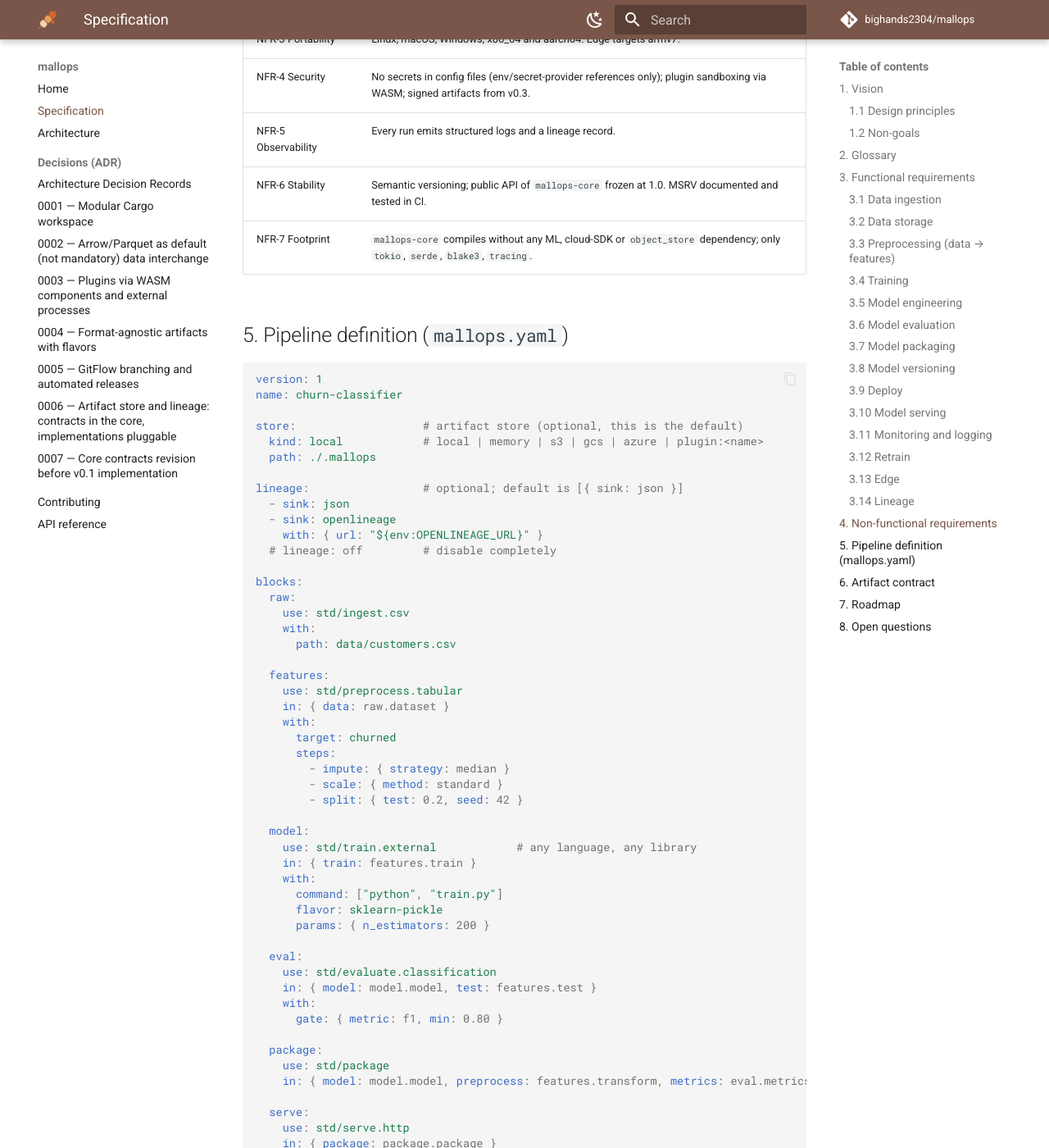
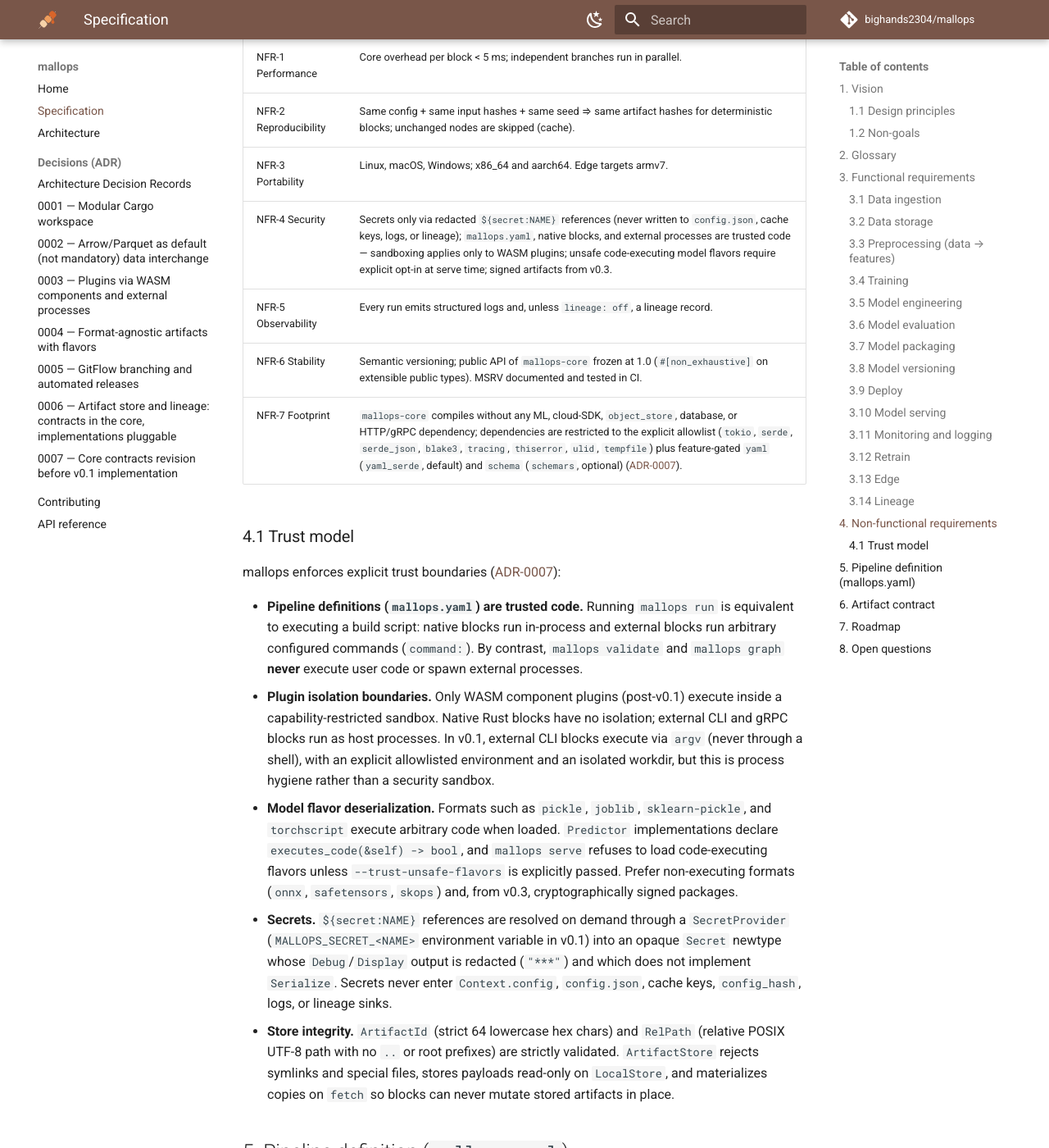
Before and after one commit to bighands2304/mallops, an MkDocs documentation site: the page built from docs/SPEC.md, in a window 1280 px wide and 1400 px high, scrolled down 5552 px. Shown: the whole window at 82% size. Built offline with MkDocs 1.6.1 and Material for MkDocs 9.7.7, drawn with Linux system fonts in a browser that asks for light colours; comment, search, counter and statistics services are not loaded; the version menu is left out; some of the changed text lies outside the part shown.

Commit message:
docs(spec): align SPEC.md with ADR-0007 core contracts and trust model
Signed-off-by: bighands2304 <61188329+bighands2304@users.noreply.github.com>

````diff
--- a/docs/SPEC.md
+++ b/docs/SPEC.md
@@ -17,9 +17,9 @@ It can be used in three ways, all backed by the same core:
 ### 1.1 Design principles
 
 1. **Format and library agnostic.** mallops never imposes a model format, a data format or an ML library. An artifact is *opaque files + a manifest*. ONNX, safetensors, TorchScript, pickle, GGUF, XGBoost JSON, a custom binary — all first-class.
-2. **Everything is a block.** Every lifecycle step, including storage, deploy and retrain triggers, is a replaceable block with declared inputs and outputs.
+2. **Everything is a block.** Every lifecycle step, including data storage, deploy and retrain triggers, is a replaceable block with declared inputs and outputs (artifact store and lineage are core contracts acting on every edge; see [ADR-0006](adr/0006-store-and-lineage-contracts.md)).
 3. **Small core, optional everything else.** The core has no ML dependency. Standard blocks live behind Cargo feature flags.
-4. **Reproducible by default.** Content-addressed artifacts, locked configs, recorded seeds and environment.
+4. **Reproducible by default.** Content-addressed artifacts, recorded configs, seeds and environment.
 5. **Local first, scale out later.** A full pipeline runs on a laptop with zero infrastructure; the same pipeline targets object storage, remote runners and edge fleets by swapping blocks.
 
 ### 1.2 Non-goals
@@ -61,9 +61,9 @@ Two distinct concerns, deliberately kept apart ([ADR-0006](adr/0006-store-and-li
 - FR-STO-1: blocks that write datasets/features to object stores, data lakes (Delta, Iceberg), databases and feature stores — v0.2+.
 
 **b) Artifact store** — the internal mechanism through which blocks hand artifacts to each other. Not a block: it sits on every edge of the DAG.
-- FR-STO-2: the core defines the `ArtifactStore` contract and ships two minimal implementations: `local` (filesystem, default) and `memory` (ephemeral, for tests and throwaway runs) — v0.1.
+- FR-STO-2: the core defines the immutable `ArtifactStore` contract (plus an auxiliary metadata API for cache entries, run lineage records, and future registry entries) and ships two minimal implementations: `local` (filesystem, default) and `memory` (ephemeral, for tests and throwaway runs) — v0.1 ([ADR-0007](adr/0007-core-contracts-revision.md)).
 - FR-STO-3: remote backends (S3, GCS, Azure, …) are optional (`mallops-std` features or plugins) — v0.2.
-- FR-STO-4: content addressing (BLAKE3) — identical content is stored once; enables caching and resume.
+- FR-STO-4: content addressing (canonical BLAKE3 over manifest and payload, excluding run provenance) — identical content is stored once; enables caching and resume.
 - FR-STO-5: garbage collection of artifacts unreachable from retained runs — v0.2.
 
 ### 3.3 Preprocessing (data → features)
@@ -87,7 +87,7 @@ Two distinct concerns, deliberately kept apart ([ADR-0006](adr/0006-store-and-li
 - FR-EVL-3: custom metrics via plugins.
 
 ### 3.7 Model packaging
-- FR-PKG-1: package = model artifact + preprocessing artifacts + manifest (flavor, signature, requirements) — v0.1.
+- FR-PKG-1: package = model artifact + preprocessing `transform` artifacts + manifest (`flavor`, `io_schema`, requirements) — v0.1.
 - FR-PKG-2: optional OCI image output for serving — v0.2.
 - FR-PKG-3: artifact signing (Sigstore/cosign or ed25519) — v0.3.
 
@@ -101,9 +101,9 @@ Two distinct concerns, deliberately kept apart ([ADR-0006](adr/0006-store-and-li
 - FR-DEP-3: rollback to a previous registry version in one command.
 
 ### 3.10 Model serving
-- FR-SRV-1: HTTP/JSON inference server (`mallops serve`) — v0.1.
+- FR-SRV-1: HTTP/JSON inference server (`mallops serve [package-id]`) running outside the batch DAG, consuming a `package` artifact produced by `mallops run` — v0.1 ([ADR-0007](adr/0007-core-contracts-revision.md)).
 - FR-SRV-2: gRPC endpoint, batching, health/readiness probes — v0.2.
-- FR-SRV-3: **backend-agnostic**: the server dispatches to a `Predictor` chosen by the package flavor (ort, tract, candle, burn, linfa, llama.cpp, external Python process…).
+- FR-SRV-3: **backend-agnostic**: the server dispatches to a `Predictor` chosen by the package flavor (linfa, external Python process in v0.1; ort, tract, candle, burn, llama.cpp…). In v0.1 the minimal `Predictor` contract lives in `mallops-std` (shared by `evaluate` and `serve`) and is promoted to `mallops-core` before 1.0 ([ADR-0007](adr/0007-core-contracts-revision.md)).
 
 ### 3.11 Monitoring and logging
 - FR-MON-1: structured logs (`tracing`) for every run and every request — v0.1.
@@ -134,10 +134,20 @@ Two distinct concerns, deliberately kept apart ([ADR-0006](adr/0006-store-and-li
 | NFR-1 Performance | Core overhead per block < 5 ms; independent branches run in parallel. |
 | NFR-2 Reproducibility | Same config + same input hashes + same seed ⇒ same artifact hashes for deterministic blocks; unchanged nodes are skipped (cache). |
 | NFR-3 Portability | Linux, macOS, Windows; x86_64 and aarch64. Edge targets armv7. |
-| NFR-4 Security | No secrets in config files (env/secret-provider references only); plugin sandboxing via WASM; signed artifacts from v0.3. |
-| NFR-5 Observability | Every run emits structured logs and a lineage record. |
-| NFR-6 Stability | Semantic versioning; public API of `mallops-core` frozen at 1.0. MSRV documented and tested in CI. |
-| NFR-7 Footprint | `mallops-core` compiles without any ML, cloud-SDK or `object_store` dependency; only `tokio`, `serde`, `blake3`, `tracing`. |
+| NFR-4 Security | Secrets only via redacted `${secret:NAME}` references (never written to `config.json`, cache keys, logs, or lineage); `mallops.yaml`, native blocks, and external processes are trusted code — sandboxing applies only to WASM plugins; unsafe code-executing model flavors require explicit opt-in at serve time; signed artifacts from v0.3. |
+| NFR-5 Observability | Every run emits structured logs and, unless `lineage: off`, a lineage record. |
+| NFR-6 Stability | Semantic versioning; public API of `mallops-core` frozen at 1.0 (`#[non_exhaustive]` on extensible public types). MSRV documented and tested in CI. |
+| NFR-7 Footprint | `mallops-core` compiles without any ML, cloud-SDK, `object_store`, database, or HTTP/gRPC dependency; dependencies are restricted to the explicit allowlist (`tokio`, `serde`, `serde_json`, `blake3`, `tracing`, `thiserror`, `ulid`, `tempfile`) plus feature-gated `yaml` (`yaml_serde`, default) and `schema` (`schemars`, optional) ([ADR-0007](adr/0007-core-contracts-revision.md)). |
+
+### 4.1 Trust model
+
+mallops enforces explicit trust boundaries ([ADR-0007](adr/0007-core-contracts-revision.md)):
+
+- **Pipeline definitions (`mallops.yaml`) are trusted code.** Running `mallops run` is equivalent to executing a build script: native blocks run in-process and external blocks run arbitrary configured commands (`command:`). By contrast, `mallops validate` and `mallops graph` **never** execute user code or spawn external processes.
+- **Plugin isolation boundaries.** Only WASM component plugins (post-v0.1) execute inside a capability-restricted sandbox. Native Rust blocks have no isolation; external CLI and gRPC blocks run as host processes. In v0.1, external CLI blocks execute via `argv` (never through a shell), with an explicit allowlisted environment and an isolated workdir, but this is process hygiene rather than a security sandbox.
+- **Model flavor deserialization.** Formats such as `pickle`, `joblib`, `sklearn-pickle`, and `torchscript` execute arbitrary code when loaded. `Predictor` implementations declare `executes_code(&self) -> bool`, and `mallops serve` refuses to load code-executing flavors unless `--trust-unsafe-flavors` is explicitly passed. Prefer non-executing formats (`onnx`, `safetensors`, `skops`) and, from v0.3, cryptographically signed packages.
+- **Secrets.** `${secret:NAME}` references are resolved on demand through a `SecretProvider` (`MALLOPS_SECRET_<NAME>` environment variable in v0.1) into an opaque `Secret` newtype whose `Debug`/`Display` output is redacted (`"***"`) and which does not implement `Serialize`. Secrets never enter `Context.config`, `config.json`, cache keys, `config_hash`, logs, or lineage sinks.
+- **Store integrity.** `ArtifactId` (strict 64 lowercase hex chars) and `RelPath` (relative POSIX UTF-8 path with no `..` or root prefixes) are strictly validated. `ArtifactStore` rejects symlinks and special files, stores payloads read-only on `LocalStore`, and materializes copies on `fetch` so blocks can never mutate stored artifacts in place.
 
 ## 5. Pipeline definition (`mallops.yaml`)
 
@@ -189,18 +199,19 @@ blocks:
     use: std/package
     in: { model: model.model, preprocess: features.transform, metrics: eval.metrics }
 
-  serve:
-    use: std/serve.http
-    in: { package: package.package }
-    with: { port: 8080 }
+serve:                   # optional serving config read by `mallops serve` (not a DAG node)
+  package: package.package
+  host: 127.0.0.1
+  port: 8080
 ```
 
 Rules:
-- `use` references a block by `namespace/name` (`std/…` built-in, `plugin/…` installed plugin, `wasm:path.wasm`, `grpc:host:port`).
+- `blocks:` defines the finite batch DAG executed by `mallops run`. Long-running serving lives in the optional top-level `serve:` section (read by `mallops serve`, never started by `mallops run`).
+- `use` references a block by `namespace/name` (`std/…` built-in in v0.1; `plugin/…`, `wasm:path.wasm`, and `grpc:host:port` are reserved for post-v0.1 plugin runtimes and fail with a clear error in v0.1).
 - `in` wires named inputs to `<block>.<output>`; this defines the DAG. Cycles are rejected.
-- `with` is block-specific config, validated against the block's JSON schema.
-- Values may reference environment variables `${env:NAME}` and secrets `${secret:NAME}`; secrets are never written to lineage.
-- A JSON Schema for the file is generated from Rust types (`schemars`) and published for editor completion.
+- `with` is block-specific config, validated by `Block::validate_config` (using `serde` in v0.1; optional JSON Schema validation behind the `schema-validate` feature). Each block also supports `cache: false` to bypass caching.
+- Values may reference environment variables `${env:NAME}` (resolved into `config` and included in `config_hash`) and secrets `${secret:NAME}` (resolved on demand via `MALLOPS_SECRET_<NAME>` in v0.1 into a redacted `Secret`, never written to `config.json`, cache keys, logs, or lineage).
+- A JSON Schema for `mallops.yaml` can be generated via the optional `schema` feature (`schemars`) for editor completion.
 
 ## 6. Artifact contract
 
@@ -212,32 +223,48 @@ Rules:
 
 ```json
 {
+  "schema_version": 1,
   "kind": "model",
   "format": "pickle",
   "flavor": "sklearn-pickle",
-  "signature": { "inputs": [{"name": "age", "dtype": "f64"}], "outputs": [{"name": "churned", "dtype": "f64"}] },
+  "io_schema": { "inputs": [{"name": "age", "dtype": "f64"}], "outputs": [{"name": "churned", "dtype": "f64"}] },
   "metadata": { "framework": "scikit-learn", "framework_version": "1.6.0" },
-  "produced_by": { "run": "01J…", "block": "model" },
   "parents": ["<hash>", "<hash>"]
 }
 ```
 
+Per-run provenance (`run`, `node`) is **not** part of `manifest.json`; it is recorded in `LineageEvent::ArtifactProduced` so identical deterministic runs produce identical `ArtifactId`s ([ADR-0007](adr/0007-core-contracts-revision.md)). Cryptographic signatures (`FR-PKG-3`, v0.3) are stored alongside artifacts rather than inside `manifest.json`.
+
+**Canonical `ArtifactId` encoding (`v1`):**
+1. Initialize a BLAKE3 keyed hasher with `blake3::derive_key("mallops artifact v1")`.
+2. Serialize `Manifest` as canonical JSON (object keys sorted lexicographically, `parents` sorted lexicographically) and hash `u64::to_le_bytes(len) || manifest_json_bytes`.
+3. Collect all payload files via validated `RelPath` (relative UTF-8 POSIX paths with `/` separators, no `..`, no symlinks) sorted bytewise; hash `u64::to_le_bytes(file_count)` followed by `len(path) || path || len(content) || blake3(content)` for each file (all lengths as `u64` little-endian).
+4. Encode the 32-byte digest as 64 lowercase hexadecimal characters.
+
 | `kind` | Typical `format` values | Notes |
 |---|---|---|
 | `dataset` | `parquet`, `arrow-ipc`, `csv`, `json`, `images`, `tfrecord`, any | Arrow/Parquet is the interchange default for std blocks only |
-| `features` | as dataset | plus optional fitted `transform` artifact |
+| `features` | as dataset | preprocessed feature splits |
+| `transform` | `json`, `bin`, `pickle`, any | fitted preprocessor (scaler, imputer, encoder…) reused by `package` and `serve` |
 | `model` | `onnx`, `safetensors`, `torchscript`, `pickle`, `joblib`, `gguf`, `xgboost-json`, `savedmodel`, any | `flavor` selects the predictor |
 | `metrics` | `json` | key → number map + optional plots |
 | `package` | `dir`, `oci` | model + transforms + manifest |
 | `blob` | any | escape hatch |
 
-Inputs and outputs of blocks declare the accepted `kind` and optionally accepted `format`s / `flavor`s; `mallops validate` checks compatibility before running.
+**Model flavor code-execution safety:**
+
+| Flavor / format | Executes code on load? | Serving default |
+|---|---|---|
+| `onnx`, `safetensors`, `linfa-*`, `xgboost-json`, `gguf`, `skops` | No | Allowed |
+| `pickle`, `joblib`, `sklearn-pickle`, `torchscript` | **Yes** | Refused unless `--trust-unsafe-flavors` |
+
+Inputs and outputs of blocks declare the accepted `kind` and optionally accepted `format`s / `flavor`s; `mallops validate` checks compatibility before running (using `Block::resolve_ports` when ports depend on `with:` config).
 
 ## 7. Roadmap
 
 | Version | Scope |
 |---|---|
-| **v0.1** | `mallops-core` (Block trait, artifacts, `ArtifactStore` + local/memory, lineage events + JSON sink, DAG runtime, YAML), CLI (`init`, `validate`, `run`, `graph`, `blocks list`, `serve`), std blocks: ingest csv/parquet, preprocess tabular, train linfa + external, evaluate classification/regression, package, serve http |
+| **v0.1** | `mallops-core` (Block trait, canonical artifacts, immutable `ArtifactStore` + local/memory + auxiliary metadata, explicit `BlockRegistry`, lineage events + JSON sink, DAG runtime, YAML), CLI (`init`, `validate`, `run`, `graph`, `blocks list`, `serve`), `mallops-std` (`Predictor` contract, ingest csv/parquet, preprocess tabular, train linfa + external, evaluate classification/regression, package, HTTP serving) |
 | v0.2 | remote store backends, SQLite/OpenLineage/MLflow lineage sinks, data storage blocks, model registry & versioning, hyperparameter search, deploy local/docker, gRPC serving, OCI packaging |
 | v0.3 | monitoring (Prometheus/OTel), drift detection, retrain triggers, DL training (burn/candle), signing, canary/shadow deploy |
 | v0.4 | `mallops-edge`, federated learning, fleet deploy, distributed monitoring |
````
